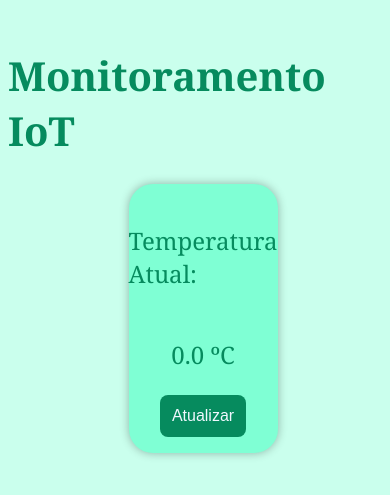
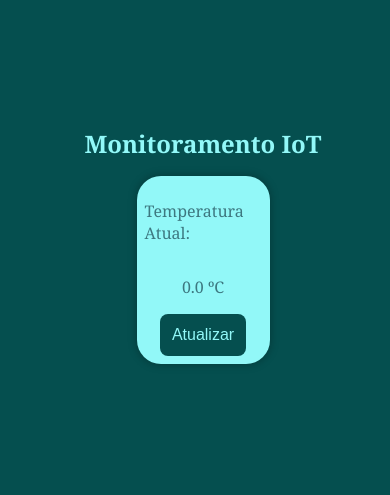
Before and after one commit to munizbruna/iot, a plain HTML site: page index.html in a window 390 px wide. Shown: the part 193-688 px from the top of the page. Drawn offline with Linux system fonts and the light colour scheme.

Commit message:
estilo responsivo

```diff
--- a/style.css
+++ b/style.css
@@ -31,3 +31,19 @@ button{
     color: aliceblue;
     border-radius: 8px;
 }
+    @media screen and (max-width: 600px) {
+      h1{
+        font-size: 24px;
+      }
+      body, button{
+        background-color: rgb(5, 79, 79);
+        color: rgb(146, 248, 248);
+      }
+      .card {
+        font-size: 16px;
+        background-color: rgb(146, 248, 248);
+        padding: 8px;
+        color: rgb(61, 120, 128);
+
+      }
+    }
```
